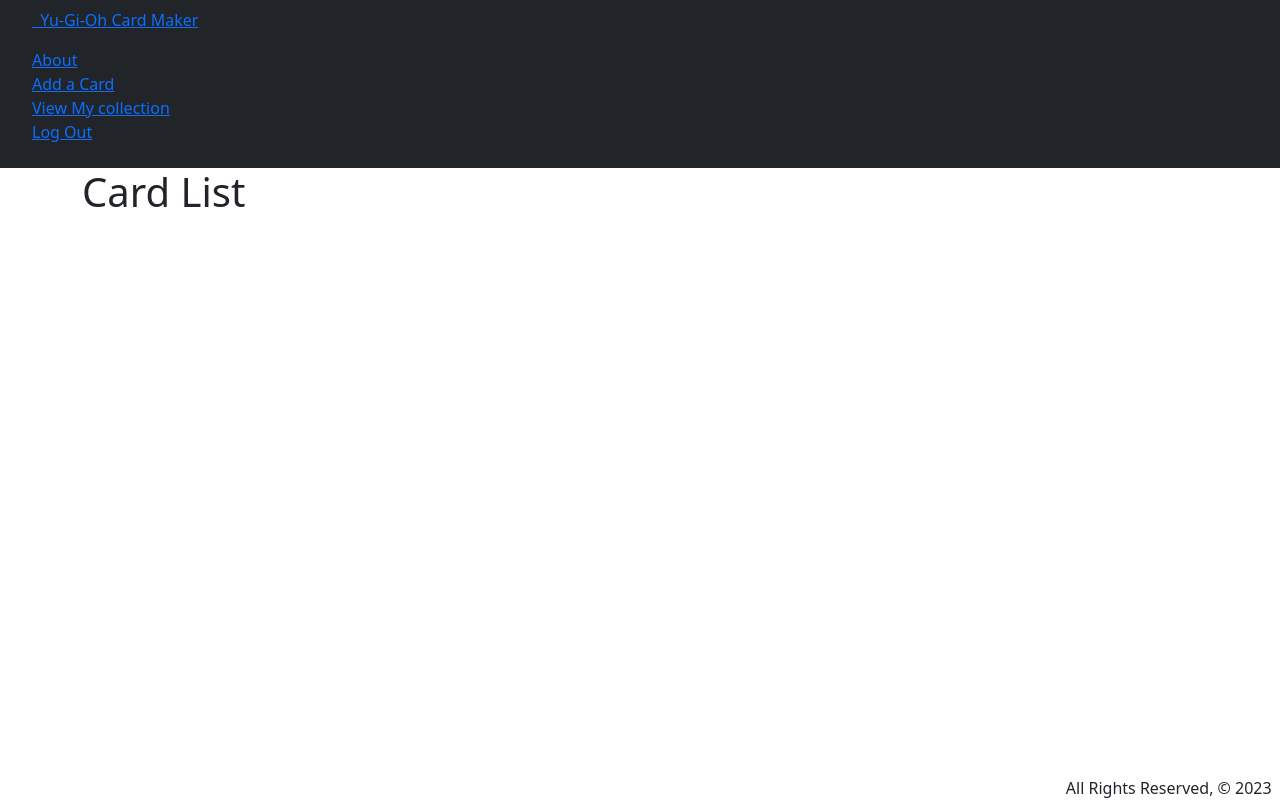
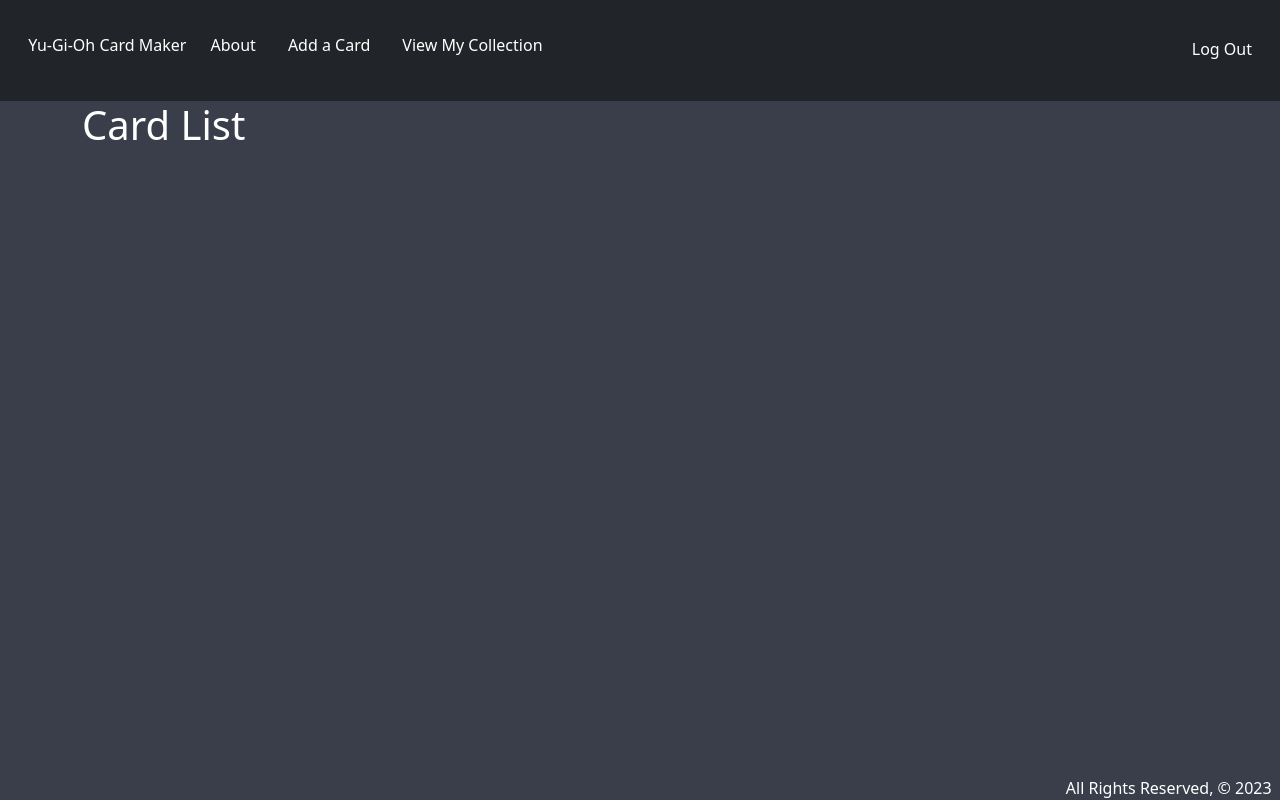
Before and after one commit to TinyPandemonium/YugiohCardMaker, a Django app: page /cards/ in a window 1280 px wide. Run offline with Django 3.2, Linux system fonts and the light colour scheme; the visitor is signed in with stand-in values (Sample User, id 1); data that the repository does not hold is empty.

Commit message:
added some styling

```diff
--- a/main_app/templates/base.html
+++ b/main_app/templates/base.html
@@ -9,23 +9,118 @@
   <link rel="stylesheet" type="text/css" href="{% static 'css/style.css' %}">
   <link href="https://cdn.jsdelivr.net/npm/bootstrap@5.2.3/dist/css/bootstrap.min.css" rel="stylesheet" integrity="sha384-rbsA2VBKQhggwzxH7pPCaAqO46MgnOM80zW1RWuH61DGLwZJEdK2Kadq2F9CUG65" crossorigin="anonymous">
   <script src="https://cdn.jsdelivr.net/npm/bootstrap@5.2.3/dist/js/bootstrap.bundle.min.js" integrity="sha384-kenU1KFdBIe4zVF0s0G1M5b4hcpxyD9F7jL+jjXkk+Q2h455rYXK/7HAuoJl+0I4" crossorigin="anonymous"></script>
+  <style>
+    body {
+        background: #3A3E4B;
+        color: white;
+    }
+
+    .brand {
+        color: #FF9138;
+    }
+
+    .border-hover {
+        border-top: 5px solid transparent;
+        transform: translateY(-4px);
+    }
+
+    .border-hover:hover {
+        border-top: 5px solid #ff9138;
+        transform: translateY(-4px);
+    }
+
+    #sign-in {
+        background: #FF9138;
+        border-top-left-radius: 50px;
+        border-bottom-left-radius: 50px;
+    }
+
+    .navbar-toggler {
+        border: 3px solid #FF9138;
+    }
+
+
+    .navbar-toggler-icon {
+        background-image: url(/static_files/svgs3/list.svg)
+    }
+
+    .navbar-toggler:focus {
+        box-shadow: none;
+    }
+
+    #nav-length {
+        width: 90%;
+    }
+
+    @media screen and (max-width : 992px) {
+        #nav-length {
+            width: 100%;
+        }
+
+        .border-hover {
+            border-top: 0;
+        }
+
+        .border-hover:hover {
+            border-top: 0;
+        }
+
+        #sign-in {
+            border-radius: 50px;
+        }
+    }
+
+    /* body section */
+    .icon-height {
+        height: 28px;
+        width: 28px;
+    }
+
+    .icon-container {
+        background: #FF9138;
+    }
+
+    .dark-background {
+        background: #2b3944;
+    }
+    #socialWrap {
+        border-radius: 0px 24px 24px 0px;
+    }
+
+</style>
 </head>
 <body>
-  <header class="navbar-fixed">
-    <nav class="navbar navbar-dark bg-dark">
-      <div class="nav-wrapper">
-        <ul>
-          <li><a href="{% url 'home' %}" class="left brand-logo">&nbsp;&nbsp;Yu-Gi-Oh Card Maker</a></li>
+  <header>
+    <nav class="navbar navbar-expand-lg navbar-dark bg-dark">
+      <div class="container-fluid">
+        <ul class="navbar-nav me-auto">
+          <li class="nav-item mb-2">
+            <a class="nav-link border-hover py-4 text-white" href="{% url 'home' %}" class="nav-link left brand-logo">&nbsp;&nbsp;Yu-Gi-Oh Card Maker</a>
+          </li>
+          <li class="p-2">
+            <a class="nav-link border-hover py-3 text-white" href="{% url 'about' %}">About</a>
+          </li>
+          {% if user.is_authenticated %}
+            <li class="p-2">
+              <a class="nav-link border-hover py-3 text-white" href="{% url 'cards_create' %}">Add a Card</a>
+            </li>
+            <li class="p-2">
+              <a class="nav-link border-hover py-3 text-white" href="{% url 'index' %}">View My Collection</a>
+            </li>
+          {% endif %}
         </ul>
-        <ul class="right">
-          <li><a href="{% url 'about' %}">About</a></li>
+        <ul class="navbar-nav ms-auto">
           {% if user.is_authenticated %}
-            <li><a href="{% url 'cards_create' %}">Add a Card</a></li>
-            <li><a href="{% url 'index' %}">View My collection</a></li>
-            <li><a href="{% url 'logout' %}">Log Out</a></li>
+            <li class="p-2">
+              <a class="nav-link border-hover py-3 text-white" href="{% url 'logout' %}">Log Out</a>
+            </li>
           {% else %}
-            <li><a href="{% url 'signup' %}">Sign Up</a></li>
-            <li><a href="{% url 'login' %}">Log In</a></li>
+            <li class="p-2">
+              <a class="nav-link border-hover py-3 text-white" href="{% url 'signup' %}">Sign Up</a>
+            </li>
+            <li class="p-2">
+              <a class="nav-link border-hover py-3 text-white" href="{% url 'login' %}">Log In</a>
+            </li>
           {% endif %}
         </ul>
       </div>
--- a/main_app/templates/cards/index.html
+++ b/main_app/templates/cards/index.html
@@ -3,8 +3,31 @@
 
 <h1>Card List</h1>
 
+<style>
+
+  .card-list {
+    background-color: #3A3E4B;
+    color: white;
+    padding: 20px;
+    transition: transform 0.3s;
+  }
+
+  .card-list:hover {
+    transform: scale(1.1);
+  }
+
+  .card-list a {
+    color: white;
+    text-decoration: none;
+  }
+
+  .card-list a:hover {
+    color: #FF9138;
+  }
+</style>
+
 {% for card in cards %}
-  <div class="card">
+  <div class="card-list">
     <a href="{% url 'detail' card.id %}">
         <div class="card-content">
           <span class="card-title">{{ card.name }}</span>
--- /dev/null
+++ b/runtime.txt
@@ -0,0 +1 @@
+Python 3.9.16
```
Also changed, not shown: main_app/templates/cards/detail.html (+43 -2 lines), main_app/templates/main_app/card_confirm_delete.html (+18 -1 lines), main_app/templates/main_app/card_form.html (+14 -0 lines), requirements.txt (+2 -33 lines), working.txt (+26 -0 lines).
